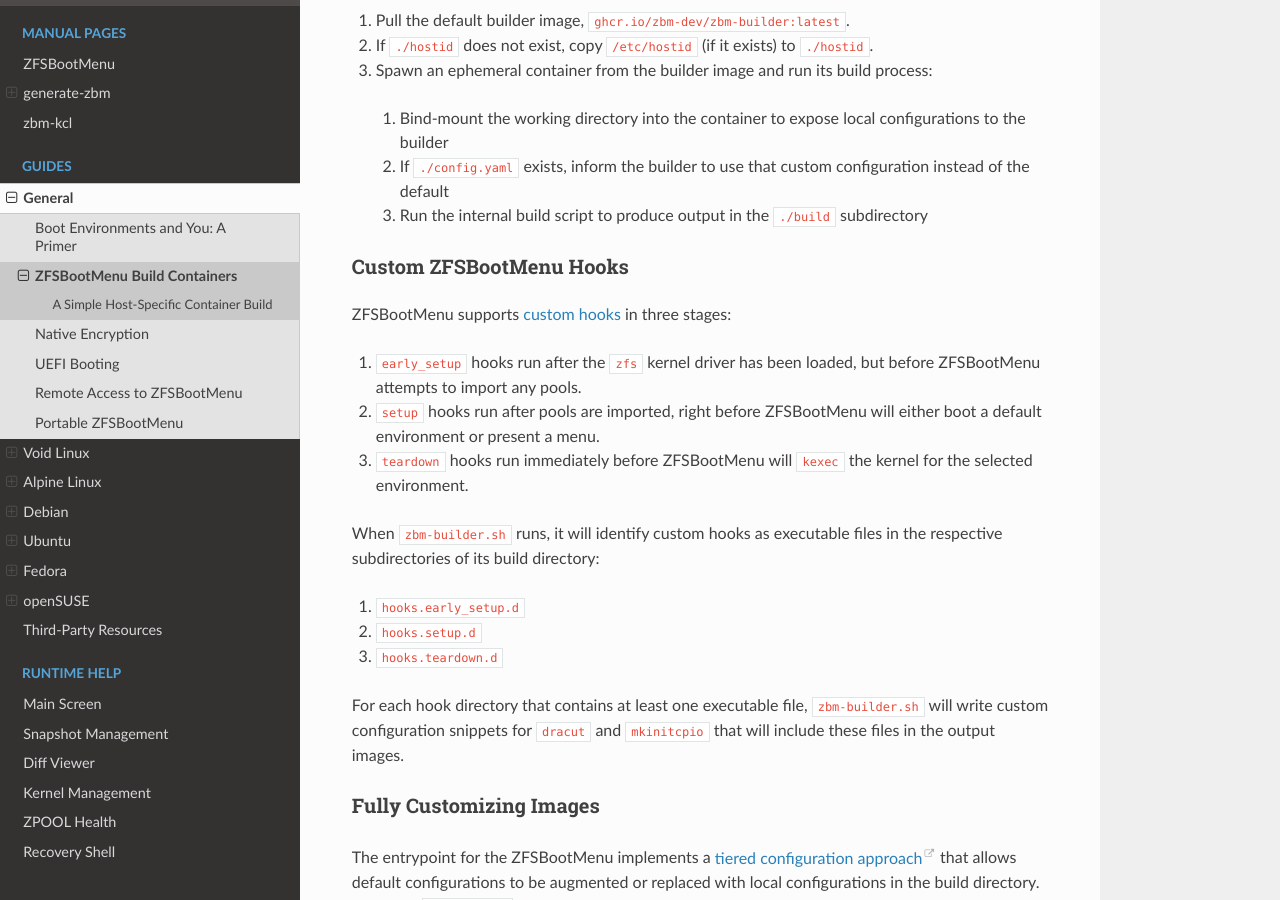
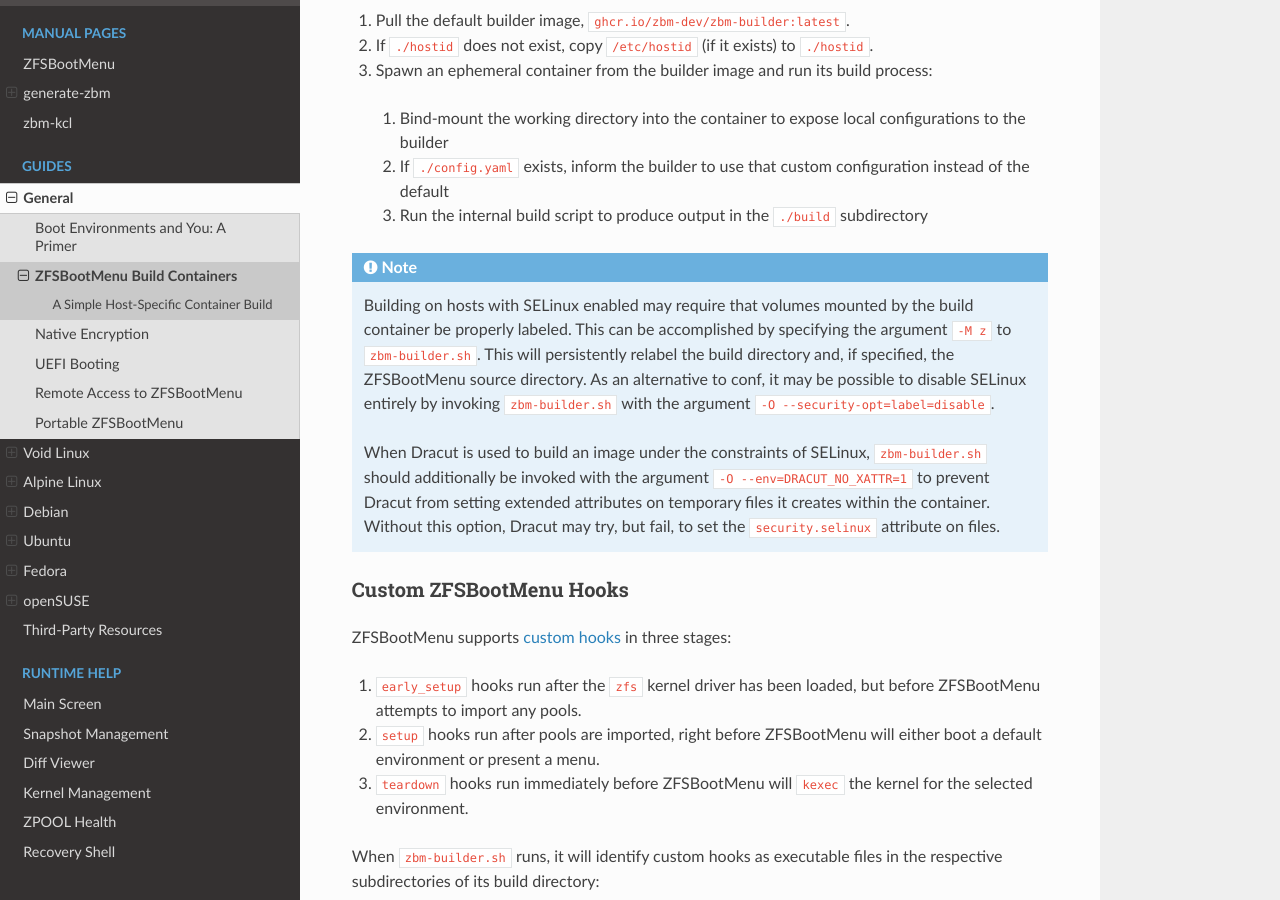
Before and after one commit to zbm-dev/zfsbootmenu, a Sphinx documentation site: the page built from docs/guides/general/container-building.rst, in a window 1280 px wide and 900 px high, scrolled down 2874 px. Built offline with Sphinx 7.4.7 and the Read the Docs theme 2.0.0, drawn with Linux system fonts in a browser that asks for light colours.

Commit message:
zbm-builder.sh: add mount-options argument, document use
A new `-M` option for `zbm-builder.sh` provides a means to specify mount
options for the `/build` and (if specified) `/zbm` volumes in the build
container. Using, for example, `-M z` allows images to be built on hosts
with SELinux enabled.

This change is documented, along with extra considerations for building
Dracut-based images in containers when SELinux is enabled on the host.

Signed-off-by: Andrew Gunnerson <accounts+github@chiller3.com>

Closes: #433.

```diff
--- a/docs/guides/general/container-building.rst
+++ b/docs/guides/general/container-building.rst
@@ -118,6 +118,18 @@
   2. If ``./config.yaml`` exists, inform the builder to use that custom configuration instead of the default
   3. Run the internal build script to produce output in the ``./build`` subdirectory
 
+.. note::
+
+  Building on hosts with SELinux enabled may require that volumes mounted by the build container be properly labeled.
+  This can be accomplished by specifying the argument ``-M z`` to ``zbm-builder.sh``. This will persistently relabel the
+  build directory and, if specified, the ZFSBootMenu source directory. As an alternative to conf, it may be possible to
+  disable SELinux entirely by invoking ``zbm-builder.sh`` with the argument ``-O --security-opt=label=disable``.
+
+  When Dracut is used to build an image under the constraints of SELinux, ``zbm-builder.sh`` should additionally be
+  invoked with the argument ``-O --env=DRACUT_NO_XATTR=1`` to prevent Dracut from setting extended attributes on
+  temporary files it creates within the container. Without this option, Dracut may try, but fail, to set the
+  ``security.selinux`` attribute on files.
+
 Custom ZFSBootMenu Hooks
 ~~~~~~~~~~~~~~~~~~~~~~~~
 
```
Also changed, not shown: other parts of docs/guides/general/container-building.rst (+3 -0 lines), 1 other file.
